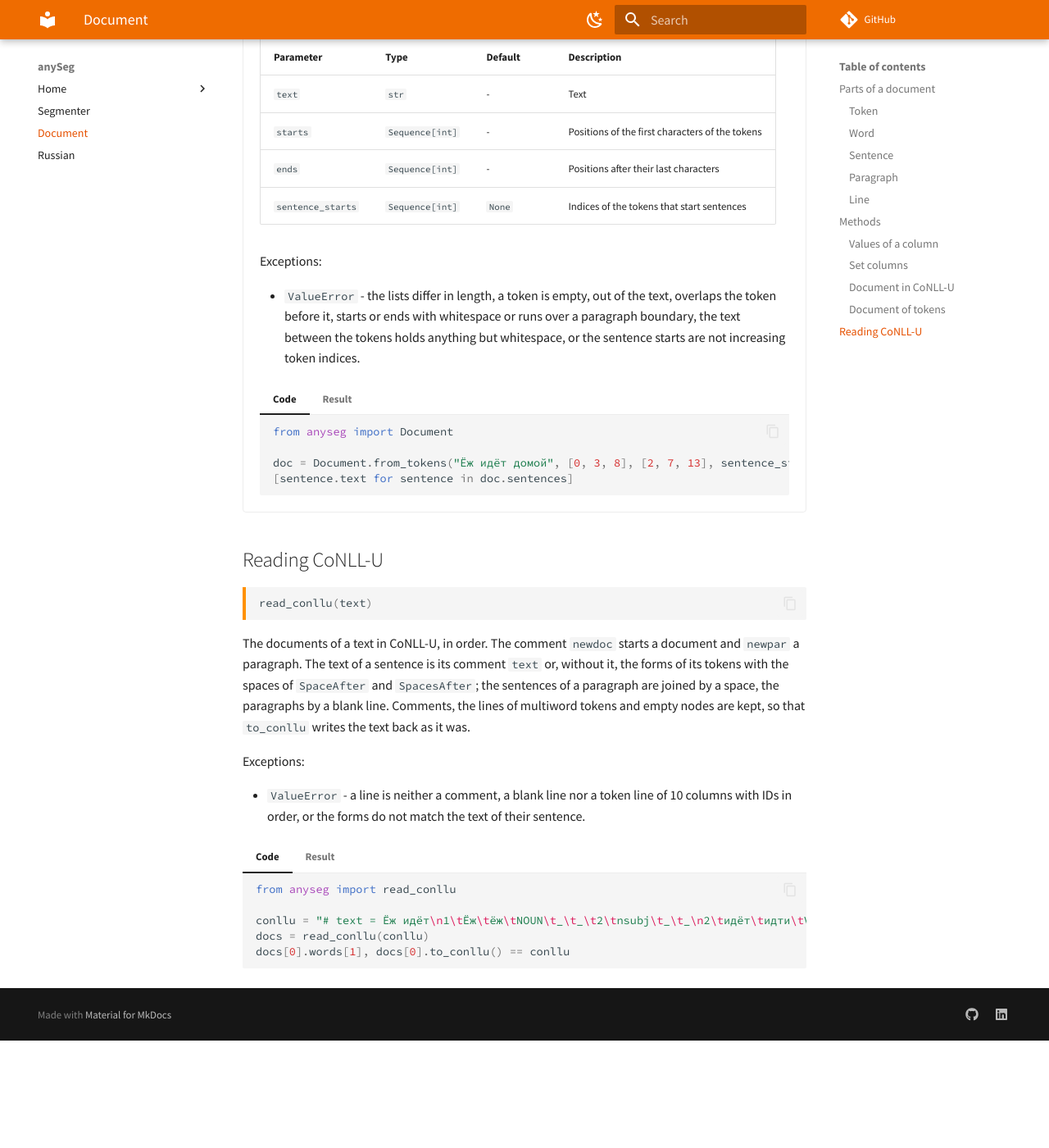
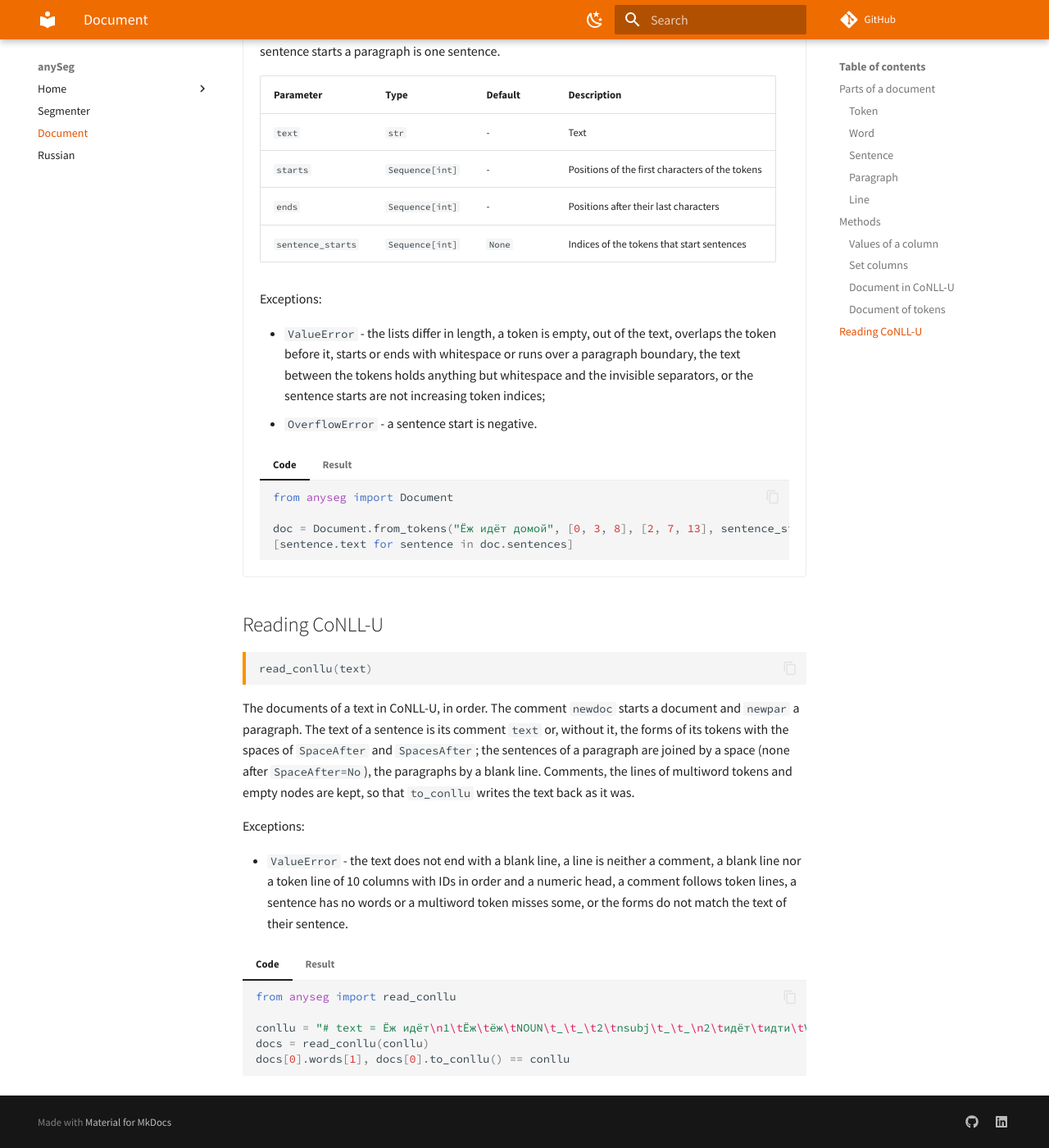
Before and after one commit to SergeyShk/anySeg, an MkDocs documentation site: the page built from docs/document.md, in a window 1280 px wide and 1400 px high, scrolled down 5756 px. Shown: the whole window at 82% size. Built offline with MkDocs 1.6.1 and Material for MkDocs 9.7.7, drawn with Linux system fonts in a browser that asks for light colours; comment, search, counter and statistics services are not loaded; before the commit the page ends 7025 px from its top, so only the background shows below that; some of the changed text lies outside the part shown.

Commit message:
Fix the review findings on the documentation pages
Co-Authored-By: Claude Opus 5.5 <noreply@anthropic.com>

````diff
--- a/docs/document.md
+++ b/docs/document.md
@@ -35,7 +35,7 @@ A segmented text: its tokens, its words with the columns of [CoNLL-U](https://un
 | `paragraphs` | `Paragraphs` | [Paragraphs](#paragraph) in order |
 | `lines` | `Lines` | [Lines](#line) of the paragraphs in order |
 
-The parts are views of the document, made when they are read. `Tokens`, `Words` and the other collections are sequences (`collections.abc.Sequence`): they have a length, indices from the end and slices, and a slice with step 1 is a collection of the same kind. Two views are equal when they are the same part of the same document.
+The parts are views of the document, made when they are read. `Tokens`, `Words` and the other collections are sequences (`collections.abc.Sequence`): they have a length, indices from the end and slices, and a slice with step 1 is a collection of the same kind. Two tokens, words, sentences, paragraphs or lines are equal when they are the same part of the same document; the collections compare by identity. A document and its parts cannot be pickled.
 
 === "Code"
 
@@ -74,8 +74,8 @@ A word of the document with its columns of CoNLL-U. Empty columns are `None`. Th
 | `index` | `int` | Position of the word in the document, from 0 |
 | `id` | `int` | ID of the word in its sentence, from 1 |
 | `form` | `str` | Form of the word |
-| `lemma`, `upos`, `xpos`, `feats`, `deprel`, `deps`, `misc` | `str \| None` | Columns of CoNLL-U |
-| `head` | `int \| None` | ID of the head word in the sentence, 0 for the root |
+| `lemma`, `upos`, `xpos`, `feats`, `deprel`, `deps`, `misc` | `str | None` | Columns of CoNLL-U |
+| `head` | `int | None` | ID of the head word in the sentence, 0 for the root |
 | `token` | `Token` | Token of the word |
 | `sentence` | `Sentence` | Sentence of the word |
 
@@ -111,7 +111,7 @@ A line of a paragraph, without the whitespace around it.
 | `index` | `int` | Position of the line in the document, from 0 |
 | `start`, `end` | `int` | Position of the first character and the position after the last one |
 | `text` | `str` | Text of the line |
-| `break_before` | `str \| None` | How the line begins: `None` for the first line of a paragraph, `"author"` for a break the author made (a verse line, a list item, a paragraph per line), `"typeset"` for a wrap at the width of the page, as in text extracted from PDF |
+| `break_before` | `str | None` | How the line begins: `None` for the first line of a paragraph, `"author"` for a break the author made (a verse line, a list item, a paragraph per line), `"typeset"` for a wrap at the width of the page, as in text extracted from PDF |
 
 ## Methods
 
@@ -192,7 +192,7 @@ The document in CoNLL-U, every sentence followed by a blank line. A document rea
 
 | Parameter | Type | Default | Description |
 | :-------- | :--- | :------ | :---------- |
-| `doc_id` | `str` | `None` | ID of the document: `newdoc` gets it and `sent_id` becomes `ID-N`, so that the sentences of several documents in one file have distinct IDs |
+| `doc_id` | `str` | `None` | ID of the document: `newdoc` gets it and `sent_id` becomes `ID-N`, so that the sentences of several documents in one file have distinct IDs; a document read from CoNLL-U keeps its own comments and ignores it |
 
 Exceptions:
 
@@ -254,7 +254,8 @@ The document of the tokens of a text made by another tool, one word per token. P
 
 Exceptions:
 
-- `ValueError` - the lists differ in length, a token is empty, out of the text, overlaps the token before it, starts or ends with whitespace or runs over a paragraph boundary, the text between the tokens holds anything but whitespace, or the sentence starts are not increasing token indices.
+- `ValueError` - the lists differ in length, a token is empty, out of the text, overlaps the token before it, starts or ends with whitespace or runs over a paragraph boundary, the text between the tokens holds anything but whitespace and the invisible separators, or the sentence starts are not increasing token indices;
+- `OverflowError` - a sentence start is negative.
 
 === "Code"
 
@@ -279,11 +280,11 @@ Exceptions:
 read_conllu(text)
 ```
 
-The documents of a text in CoNLL-U, in order. The comment `newdoc` starts a document and `newpar` a paragraph. The text of a sentence is its comment `text` or, without it, the forms of its tokens with the spaces of `SpaceAfter` and `SpacesAfter`; the sentences of a paragraph are joined by a space, the paragraphs by a blank line. Comments, the lines of multiword tokens and empty nodes are kept, so that `to_conllu` writes the text back as it was.
+The documents of a text in CoNLL-U, in order. The comment `newdoc` starts a document and `newpar` a paragraph. The text of a sentence is its comment `text` or, without it, the forms of its tokens with the spaces of `SpaceAfter` and `SpacesAfter`; the sentences of a paragraph are joined by a space (none after `SpaceAfter=No`), the paragraphs by a blank line. Comments, the lines of multiword tokens and empty nodes are kept, so that `to_conllu` writes the text back as it was.
 
 Exceptions:
 
-- `ValueError` - a line is neither a comment, a blank line nor a token line of 10 columns with IDs in order, or the forms do not match the text of their sentence.
+- `ValueError` - the text does not end with a blank line, a line is neither a comment, a blank line nor a token line of 10 columns with IDs in order and a numeric head, a comment follows token lines, a sentence has no words or a multiword token misses some, or the forms do not match the text of their sentence.
 
 === "Code"
 
````
Also changed, not shown: docs/russian.md (+7 -7 lines), docs/segmenter.md (+1 -1 lines).
